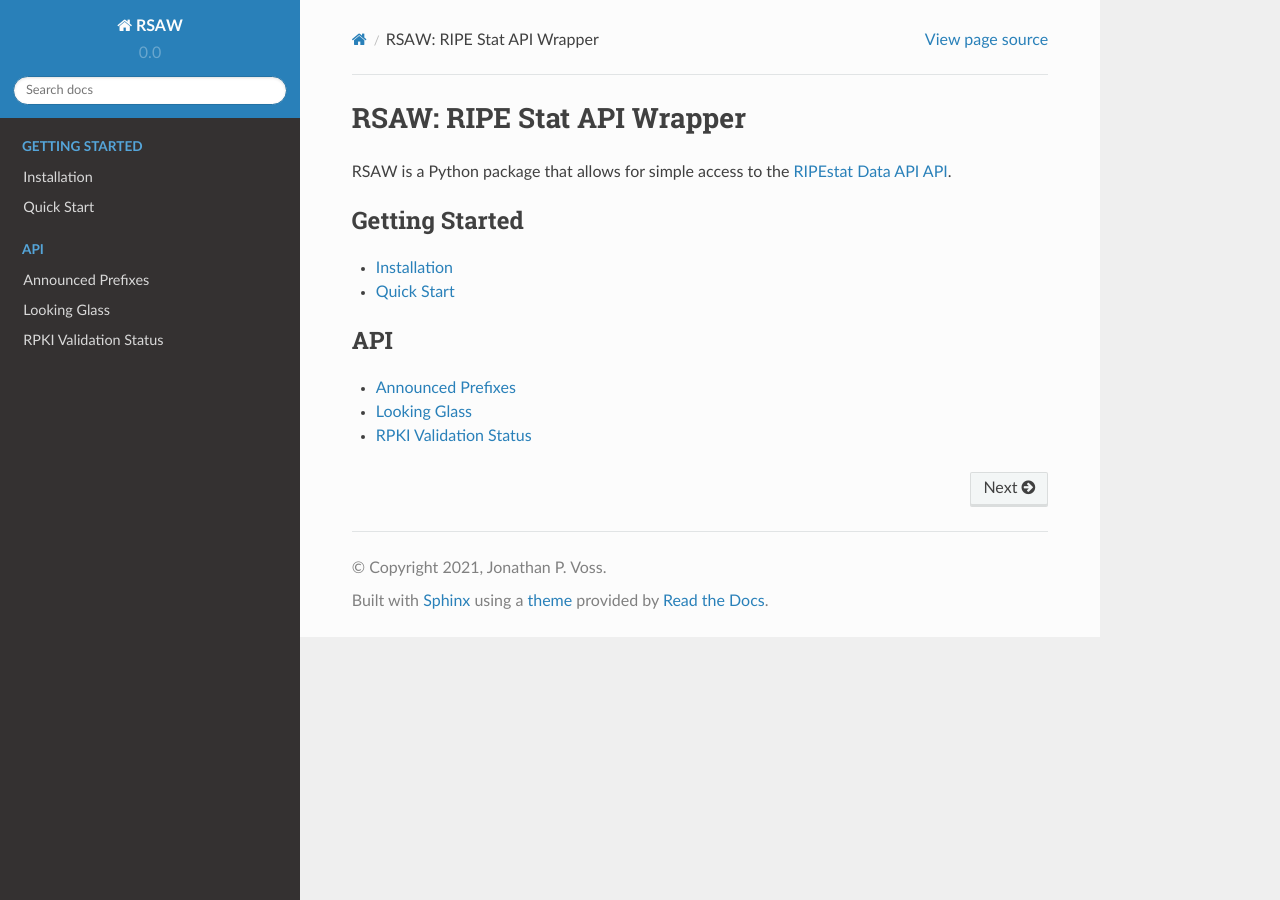
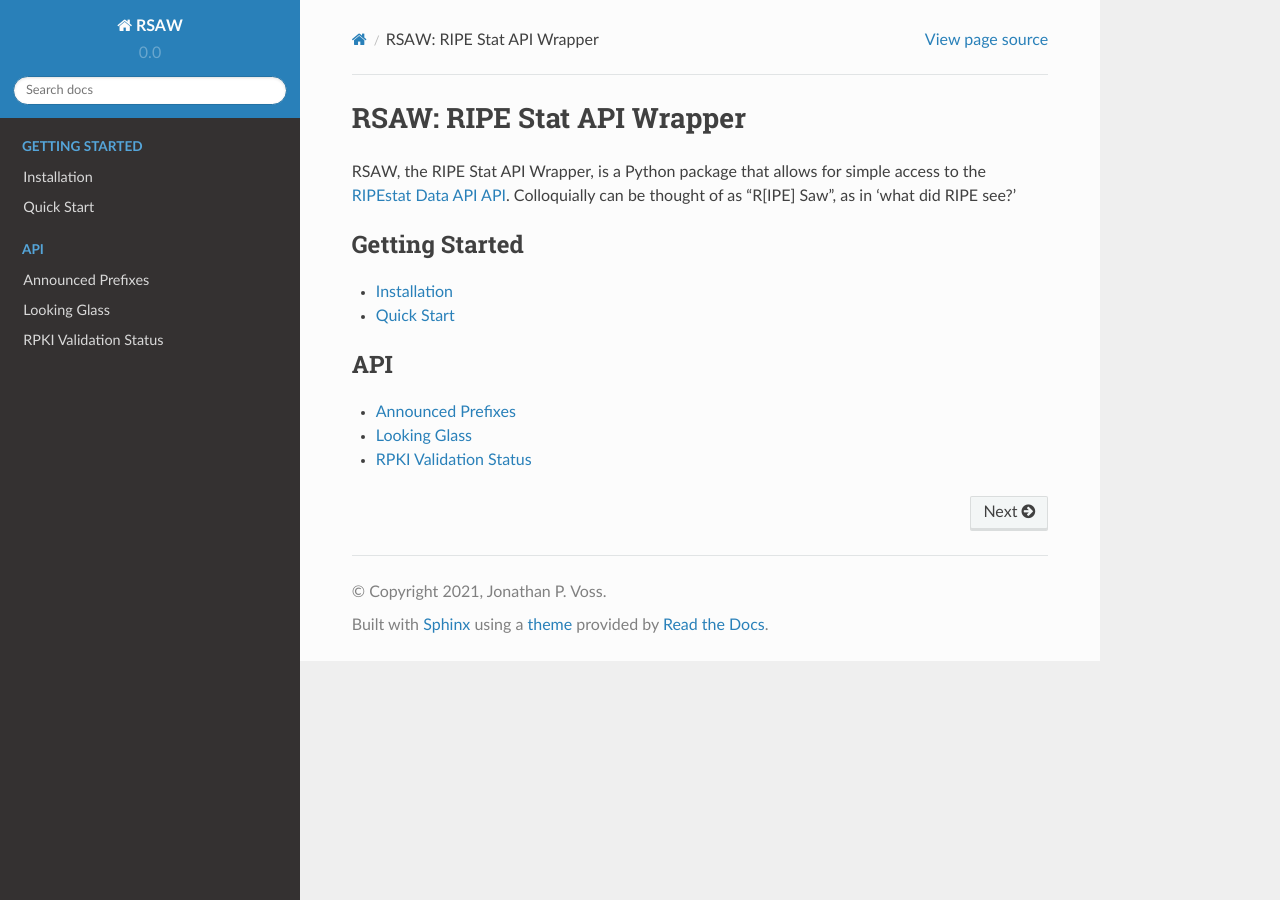
Before and after one commit to jvoss/prsw, a Sphinx documentation site: the page built from docs/index.rst, in a window 1280 px wide. Built offline with Sphinx 7.4.7 and the Read the Docs theme 2.0.0, drawn with Linux system fonts in a browser that asks for light colours.

Commit message:
documentation updates

```diff
--- a/README.rst
+++ b/README.rst
@@ -5,8 +5,8 @@ RSAW: RIPE Stat API Wrapper
   :alt: GitHub Actions Tests
   :target: https://github.com/jvoss/rsaw/actions/workflows/test.yml?query=branch%3Amaster
 
-RSAW is a Python package that allows for simple access to the
-`RIPEstat Data API <https://stat.ripe.net/docs/data_api>`_.
+RSAW, the RIPE Stat API Wrapper, is a Python package that allows for simple access to
+the `RIPEstat Data API <https://stat.ripe.net/docs/data_api>`_.
 
 Installation
 ------------
--- a/docs/index.rst
+++ b/docs/index.rst
@@ -1,8 +1,9 @@
 RSAW: RIPE Stat API Wrapper
 ===================================
 
-RSAW is a Python package that allows for simple access to the
-`RIPEstat Data API API <https://stat.ripe.net/docs/data_api>`_.
+RSAW, the RIPE Stat API Wrapper, is a Python package that allows for simple
+access to the `RIPEstat Data API API <https://stat.ripe.net/docs/data_api>`_.
+Colloquially can be thought of as "R[IPE] Saw", as in 'what did RIPE see?'
 
 .. _getting_started:
 
```
